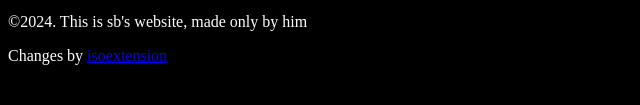
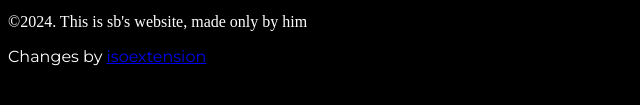
Before and after one commit to isoextension/sbs-main-page, a plain HTML site: page index.html in a window 1280 px wide. Shown: the part 427-532 px from the top of the page, 0-640 px from the left. Drawn offline with Linux system fonts and the light colour scheme.

Commit message:
add monserrat font

```diff
--- a/index.html
+++ b/index.html
@@ -4,6 +4,7 @@
     <title>sb's main page</title>
     <meta charset="UTF-8">
     <link rel="stylesheet" href="styles.css">
+    <link href="https://fonts.googleapis.com/css2?family=Montserrat:wght@400;700&display=swap" rel="stylesheet">
 </head>
 <body>
     <header>
@@ -30,8 +31,7 @@
     </main>
     <footer>
         <p>©2024. This is sb's website, made only by him</p>
-        <p style='@include url(https://fonts.googleapis.com/css2?family=Montserrat:wght@400;700&display=swap
-)'>Changes by <font color="#4287f5"><a href="https://isoextension.github.io">isoextension</a></font></p>
+        <p style='font-family: "Montserrat", sans-serif'>Changes by <font color="#4287f5"><a href="https://isoextension.github.io">isoextension</a></font></p>
     </footer>
 </body>
 </html>
```
